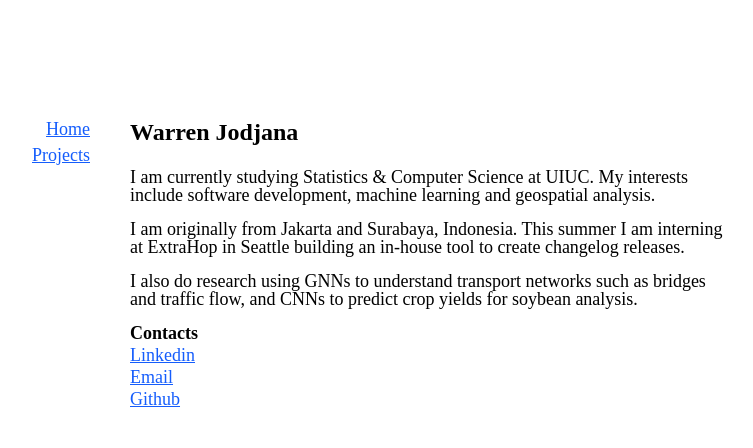
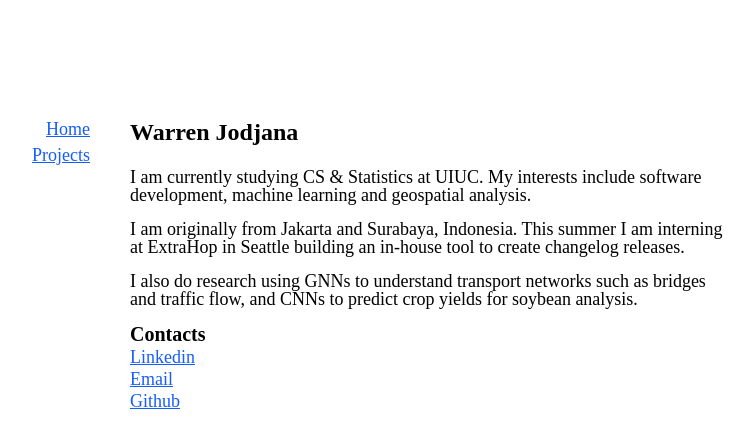
Before and after one commit to wrjodjana/wrjodjana.com, a Next.js app: page / in a window 1280 px wide. Shown: the top 448 px of the page, without its empty margins (338-1091 px from the left). Built offline with nearby package versions, Linux system fonts and the light colour scheme.

Commit message:
fixed some minor details

```diff
--- a/app/page.tsx
+++ b/app/page.tsx
@@ -17,13 +17,13 @@ export default function Home() {
           <div className="w-full md:w-[600px] flex-shrink-0 text-black text-lg">
             <h1 className="text-2xl mb-6 mt-0 leading-none font-bold">Warren Jodjana</h1>
 
-            <p className="leading-none text-lg mb-4">I am currently studying Statistics & Computer Science at UIUC. My interests include software development, machine learning and geospatial analysis.</p>
+            <p className="leading-none text-lg mb-4">I am currently studying CS & Statistics at UIUC. My interests include software development, machine learning and geospatial analysis.</p>
 
             <p className="leading-none text-lg mb-4"> I am originally from Jakarta and Surabaya, Indonesia. This summer I am interning at ExtraHop in Seattle building an in-house tool to create changelog releases.</p>
 
             <p className="leading-none text-lg mb-4">I also do research using GNNs to understand transport networks such as bridges and traffic flow, and CNNs to predict crop yields for soybean analysis.</p>
 
-            <h2 className="text-lg font-bold mb-1 leading-none">Contacts</h2>
+            <h2 className="text-xl font-bold mb-1 leading-none">Contacts</h2>
             <div className="mt-1">
               <a href="https://www.linkedin.com/in/wrjodjana/" target="_blank" className="block mb-1 leading-none text-blue-600 underline">
                 Linkedin
```
